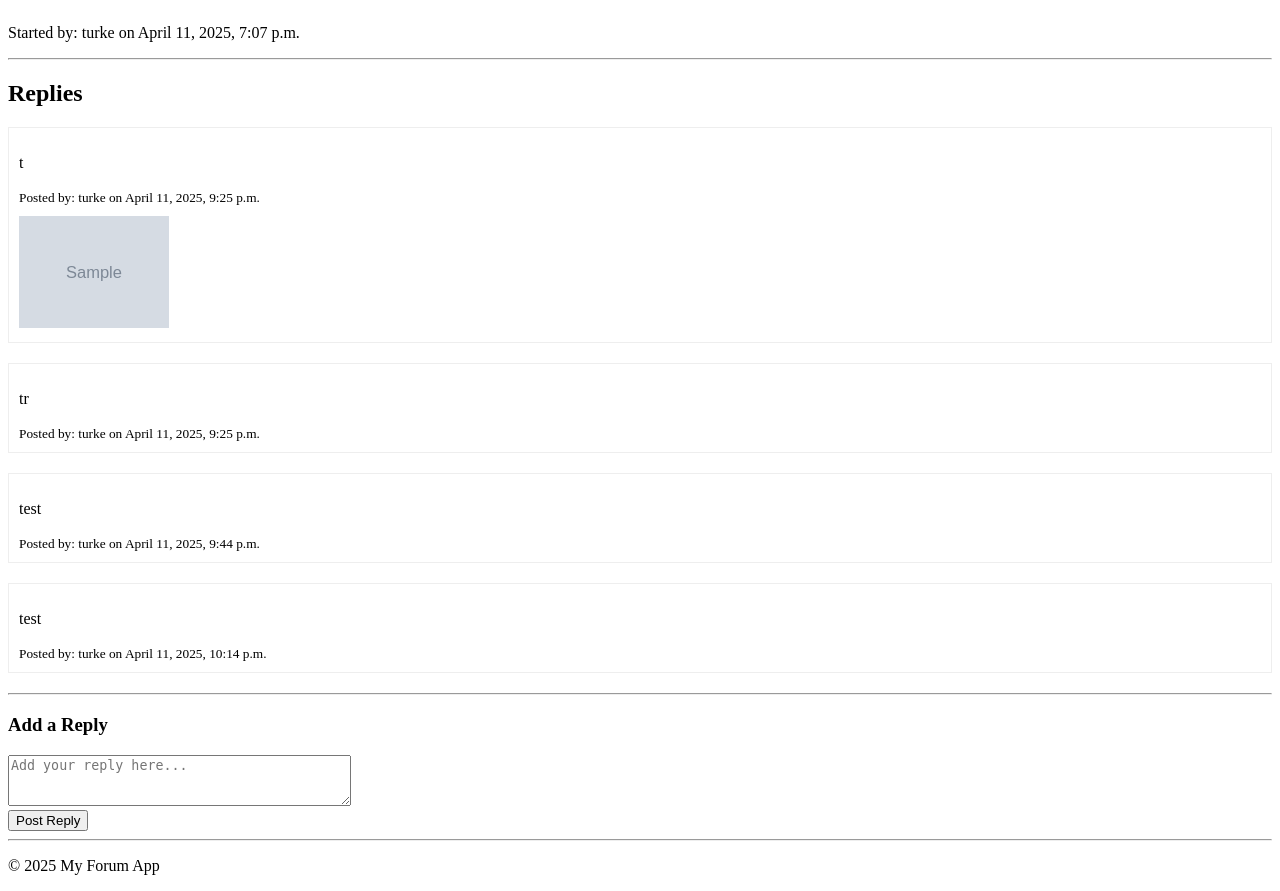
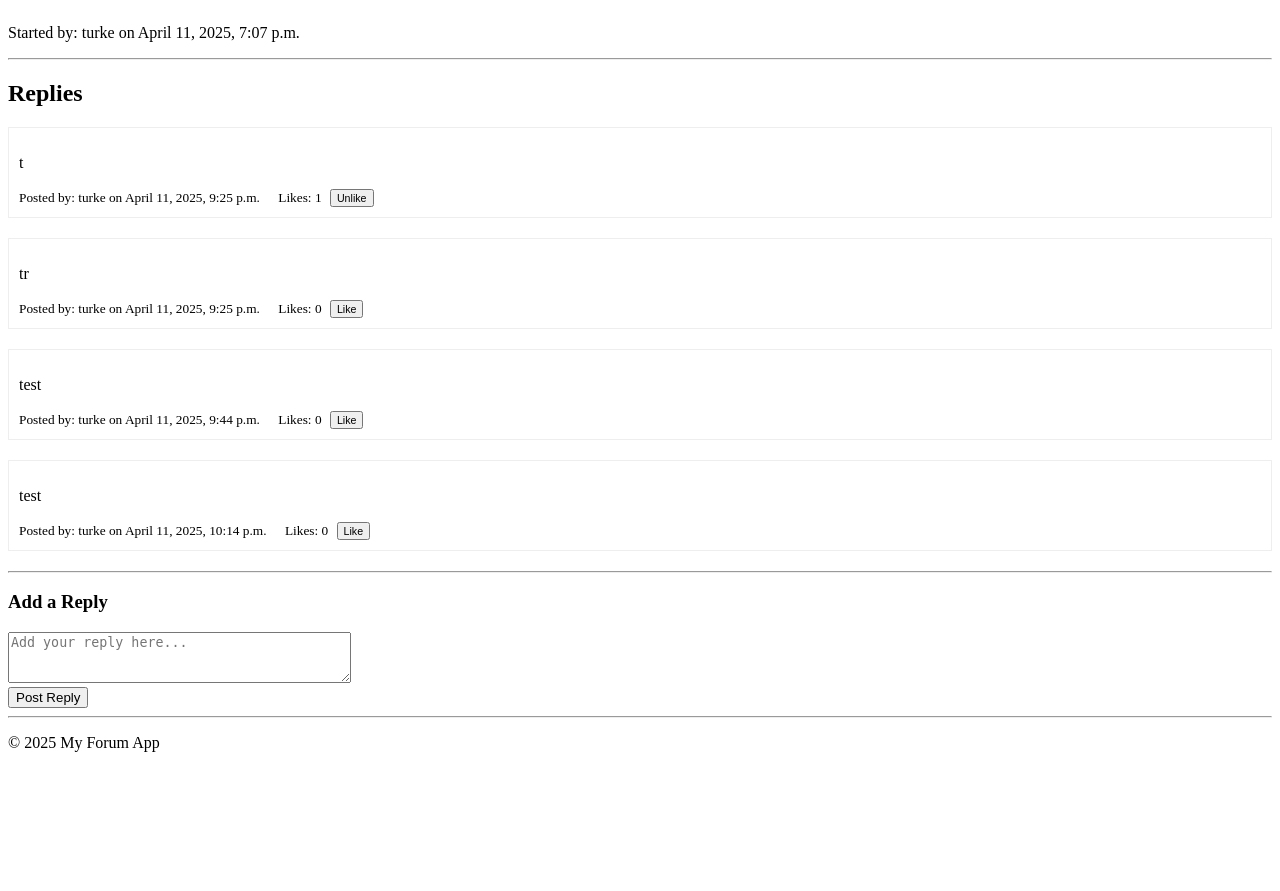
Before and after one commit to tugrapaydiner/SENG2040_A4, a Django app: template src/posts/templates/posts/topic_detail.html in a window 1280 px wide. Shown: the part 167-1058 px from the top of the page. After the commit the page ends 919 px from the top, so only its background shows below. Run offline with Django 5.2, Linux system fonts and the light colour scheme; the template is opened without the code that fills it: values that come from a table or form of the project are taken from there, others are empty; a user stored in the database is signed in; data comes from the database, SQL or seed files in the repository; both versions use the stored data as it was after the commit; tables that the repository leaves empty hold one stand-in row (values such as "Sample post"); grey boxes marked "Sample" are stand-in pictures; some libraries are stand-ins or nearby versions.

Commit message:
Added Like/Unlike feature with AJAX and template updates; fix view error; JS handling coming soon

```diff
--- a/src/posts/templates/posts/topic_detail.html
+++ b/src/posts/templates/posts/topic_detail.html
@@ -1,6 +1,7 @@
 {% extends 'base.html' %}
 {% load crispy_forms_tags %}
 {% load static %}
+
 {% block title %}{{ topic.title }}{% endblock title %}
 
 {% block content %}
@@ -16,22 +17,32 @@
 <div id="posts-container">
     {% if posts %}
     {% for post in posts %}
-    <div class="post-container" style="margin-bottom: 20px; border: 1px solid #eee; padding: 10px;">
+    <div class="post-container" style="margin-bottom: 20px; border: 1px solid #eee; padding: 10px;" id="post-{{ post.pk }}">
         <p>{{ post.content|linebreaksbr }}</p>
         <small>
             Posted by: {{ post.author.username }}
             on {{ post.created_at|date:"F j, Y, P" }}
+
+            <span style="margin-left: 15px;">
+
+                Likes: <span id="like-count-{{ post.pk }}">{{ post.like_count }}</span>
+
+                {% if user.is_authenticated %}
+                <button type="button"
+                        class="btn btn-sm like-button {% if user in post.liked.all %}btn-danger{% else %}btn-outline-danger{% endif %}"
+                        data-post-id="{{ post.pk }}"
+                        data-url="{% url 'posts:like_post' pk=post.pk %}"
+                        id="like-button-{{ post.pk }}"
+                        style="margin-left: 5px; padding: 1px 5px; font-size: 0.8em;">
+                    {% if user in post.liked.all %}Unlike{% else %}Like{% endif %}
+                </button>
+                {% endif %}
+            </span>
+
         </small>
         {% if request.user == post.author %}
         {% endif %}
         {% with photos=post.get_photos %}
-        {% if photos %}
-        <div class="post-photos" style="margin-top: 10px;">
-            {% for photo in photos %}
-            <img src="{{ photo.image.url }}" alt="Photo for post {{ post.id }}" style="max-width: 150px; height: auto; margin-right: 5px;">
-            {% endfor %}
-        </div>
-        {% endif %}
         {% endwith %}
     </div>
     {% endfor %}
@@ -40,11 +51,9 @@
     {% endif %}
 </div>
 
-
 <hr>
 
 <h3>Add a Reply</h3>
-
 {% if user.is_authenticated %}
 <form method="post" action="" id="post-reply-form">
     {% csrf_token %}
--- a/src/posts/templates/posts/topic_list.html
+++ b/src/posts/templates/posts/topic_list.html
@@ -8,7 +8,7 @@
 <ul>
     {% for topic in topics %}
     <li>
-        <h3><a href="{% url 'topic_detail' pk=topic.pk %}">{{ topic.title }}</a></h3>
+        <h3><a href="{% url 'posts:topic_detail' pk=topic.pk %}">{{ topic.title }}</a></h3>
         <p>
             Started by: {{ topic.author.username }}
             on {{ topic.created_at|date:"F j, Y, P" }}
--- a/src/posts/views.py
+++ b/src/posts/views.py
@@ -16,6 +16,7 @@ def topic_list(request):
 def topic_detail(request, pk):
     topic = get_object_or_404(Topic, pk=pk) # get Topic by ID or show 404 if not found
     posts = topic.posts.all().order_by('created_at')  # get all posts for this topic, sorted by oldest first
+    form = PostForm()
 
     if request.method == 'POST': # check if the request method is POST ( submitted? )
         if not request.user.is_authenticated: # makesure user is logged in before posting
@@ -42,7 +43,7 @@ def topic_detail(request, pk):
                     'created_at': new_post.created_at.strftime('%B %d, %Y, %I:%M %p').replace('AM', 'a.m.').replace('PM', 'p.m.'), # Example format
                 })
             else:
-                return redirect('topic_detail', pk=topic.pk) # go back to same topic page to avoid double posting
+                return redirect('posts:topic_detail', pk=topic.pk) # go back to same topic page to avoid double posting
         else:
             if request.headers.get('X-Requested-With') == 'XMLHttpRequest': # handle invalid form in AJAX by sending error as JSON
                 return JsonResponse({'error': 'Invalid form data.', 'errors': form.errors}, status=400) # 400 Bad Request
--- a/src/templates/base.html
+++ b/src/templates/base.html
@@ -9,7 +9,7 @@
     <header>
         <h1><a href="/">My Forum App</a></h1>
         <nav>
-            <a href="{% url 'topic_list' %}">Topics</a> |
+            <a href="{% url 'posts:topic_list' %}">Topics</a> |
             {% if user.is_authenticated %}
             <span>Hi {{ user.username }}!</span>
             <form action="{% url 'logout' %}" method="post" style="display: inline;">
```
Also changed, not shown: src/db.sqlite3.
